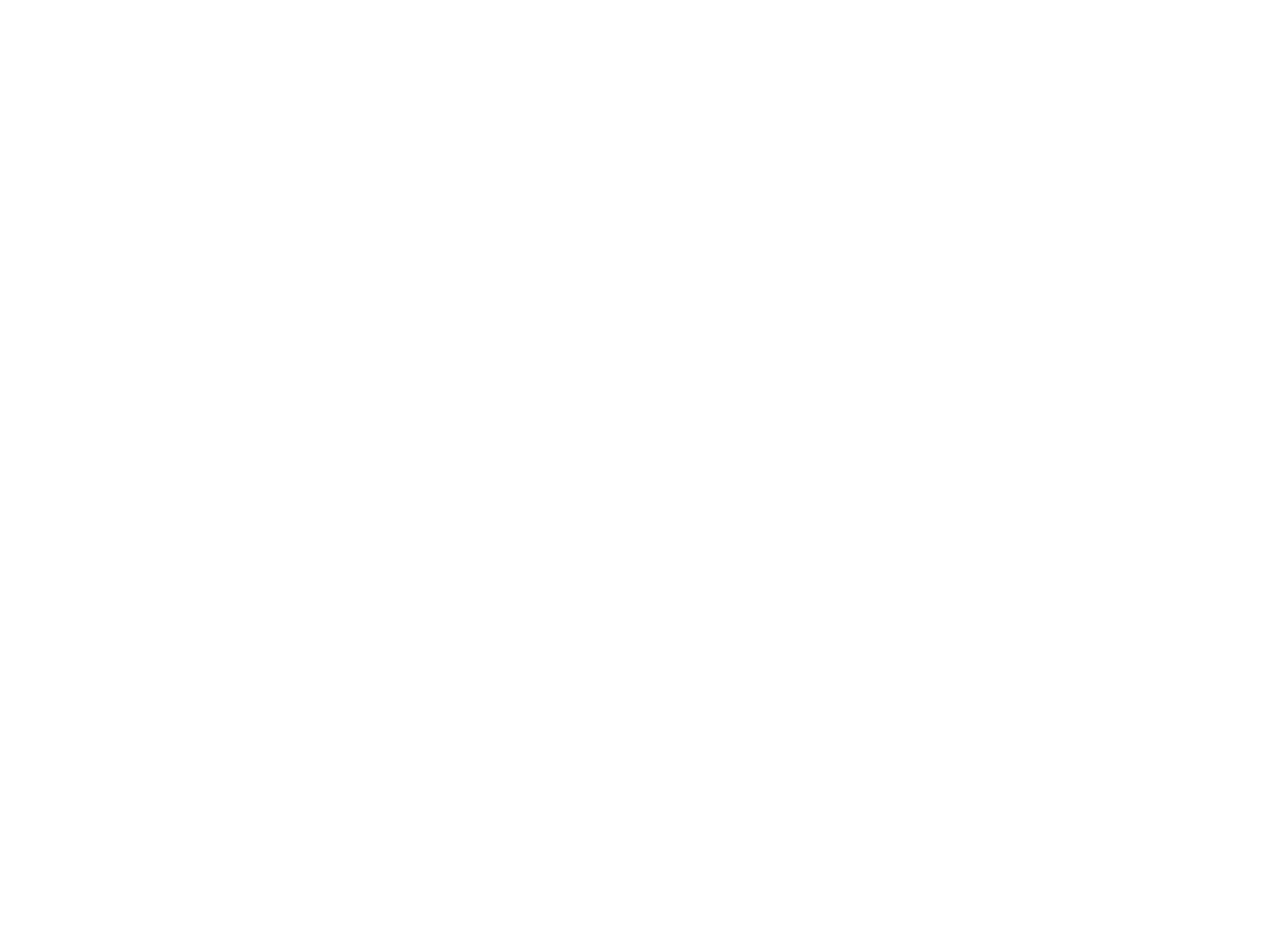
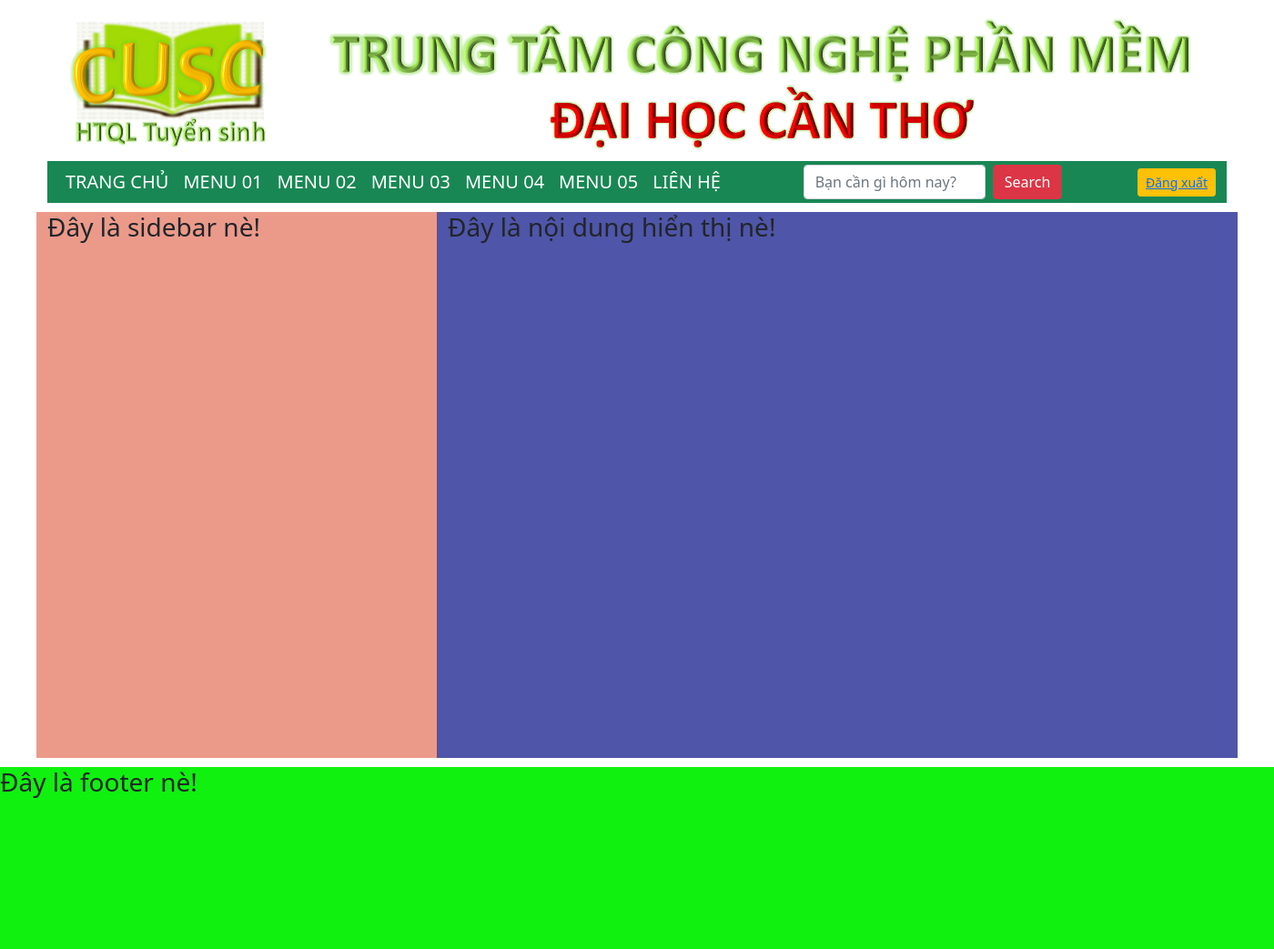
Before and after one commit to NguyenVuLuan1509/HTQLTS-CUSC, a PHP site: page /page/admin.html in a window 1400 px wide. Before the commit the page is empty. Shown: the whole page at 91% size. Before the commit the page ends 800 px from the top, so only its background shows below. Run offline with PHP 8.4, Linux system fonts and the light colour scheme; some libraries are stand-ins or nearby versions.

Commit message:
VuLuan thêm nội dung cơ bản cho giao diện

```diff
--- a/page/admin.html
+++ b/page/admin.html
@@ -7,9 +7,75 @@
     <link rel="stylesheet" href="../style.css">
     <link href="https://cdn.jsdelivr.net/npm/bootstrap@5.0.2/dist/css/bootstrap.min.css" rel="stylesheet" integrity="sha384-EVSTQN3/azprG1Anm3QDgpJLIm9Nao0Yz1ztcQTwFspd3yD65VohhpuuCOmLASjC" crossorigin="anonymous">
     <link rel="stylesheet" href="https://cdnjs.cloudflare.com/ajax/libs/font-awesome/6.1.1/css/all.min.css">
-    <title>Admin HTQL Tuyển sinh</title>
+    <link rel="shortcut icon" type="image/png" href="../images/iconLogo.png">
+    <title>Admin HTQL Tuyển sinh CUSC</title>
 </head>
 <body>
+    <!-- Logo Website -->
+    <div class="container logoWeb">
+        <img src="../images/logo.png" alt="logoweb">
+    </div>
 
+    <!-- Menu Website -->
+    <div class="container menuWeb">
+        <nav class="navbar navbar-expand-xl navbar-text bg-success ">
+            <div class=" container navbar-collapse " style="height: 30px;" id="navbarNav">
+                <ul class="navbar-nav">
+                    <li class="nav-item">
+                        <a class="nav-link active list-menu"  aria-current="page" href="#">TRANG CHỦ</a>
+                    </li>
+                    <li class="nav-item">
+                        <a class="nav-link list-menu" href="#">MENU 01</a>
+                    </li>
+                    <li class="nav-item">
+                    <a class="nav-link list-menu" href="#">MENU 02</a>
+                    </li>
+                    <li class="nav-item">
+                        <a class="nav-link list-menu" href="#">MENU 03</a>
+                    </li>
+                    <li class="nav-item">
+                        <a class="nav-link list-menu" href="#">MENU 04</a>
+                    </li>
+                    <li class="nav-item">
+                    <a class="nav-link list-menu" href="#">MENU 05</a>
+                    </li>
+                    <li class="nav-item ">
+                        <a class="nav-link list-menu" href="#">LIÊN HỆ</a>
+                    </li>
+                </ul>
+
+                <!-- Ô tìm kiếm -->
+                <form  action="page/timkiem/giasutimkiemlop.php" method="GET">
+                    <input class="form-control me-2" name="noidungtim" type="text" placeholder="Bạn cần gì hôm nay?" style="float: left; width: 200px;">
+                    <button class="btn btn-danger" name="giasutimkiem" type="submit" style="float: left;">Search</button>
+                </form>
+
+                 <!-- Đăng xuất -->
+                <button class="btn btn-warning btn-sm">
+                    <a href="#">Đăng xuất</a>
+                </button>
+            </div>
+        </nav>
+    </div>
+
+    <!-- Phần nội dung Website -->
+    <div class="container">
+        <div class="row">
+            <!-- Sidebar Website -->
+            <div class="col-md-4 sidebarWeb">
+                <h3>Đây là sidebar nè!</h3>
+            </div>
+
+            <!-- Main website -->
+            <div class="col-md-8 mainWeb">
+                <h3>Đây là nội dung hiển thị nè!</h3>
+            </div>
+        </div>
+    </div>
+
+    <!-- Footer Website -->
+    <div class="container-fruid footerWeb">
+        <h3>Đây là footer nè!</h3>
+    </div>
 </body>
 </html>
--- a/page/usermanager.html
+++ b/page/usermanager.html
@@ -7,7 +7,8 @@
     <link rel="stylesheet" href="../style.css">
     <link href="https://cdn.jsdelivr.net/npm/bootstrap@5.0.2/dist/css/bootstrap.min.css" rel="stylesheet" integrity="sha384-EVSTQN3/azprG1Anm3QDgpJLIm9Nao0Yz1ztcQTwFspd3yD65VohhpuuCOmLASjC" crossorigin="anonymous">
     <link rel="stylesheet" href="https://cdnjs.cloudflare.com/ajax/libs/font-awesome/6.1.1/css/all.min.css">
-    <title>Usermanager HTQL Tuyển sinh</title>
+    <link rel="shortcut icon" type="image/png" href="../images/iconLogo.png">
+    <title>Usermanager HTQL Tuyển sinh CUSC</title>
 </head>
 <body>
 
--- a/style.css
+++ b/style.css
@@ -2,3 +2,46 @@
     margin: 0;
     padding: 0;
 }
+
+/* CSS thành phần menuWeb */
+.menuWeb{
+    margin-bottom: 10px;
+}                   /* định dạng liên quan tới menu ở trong đây */
+
+
+/* CSS thành phần homeWeb */
+.homeWeb{
+    width: 100%;
+    height: 600px;
+    background-color: #c8cbc8;
+    margin: 10px;
+}
+.sidebarWeb{
+    width: 100%;
+    height: 600px;
+    background-color: #eb9a8a;
+    margin-bottom: 10px;
+}
+.mainWeb{
+    width: 100%;
+    height: 600px;
+    background-color: #4f55a8;
+}
+
+
+/* CSS thành phần footer */
+.footerWeb{
+    width: 100%;
+    height: 200px;
+    background-color: #10f110;
+}
+
+/* CSS thành phần phụ */
+a.list-menu:hover{
+    color: white ;
+    background-color: #00CC00;
+}
+.navbar-nav li a{
+    color: white;
+    font-size: 20px;
+}
```
Also changed, not shown: index.html (+48 -1 lines), images/iconLogo.png (added), images/logo.png (added).
